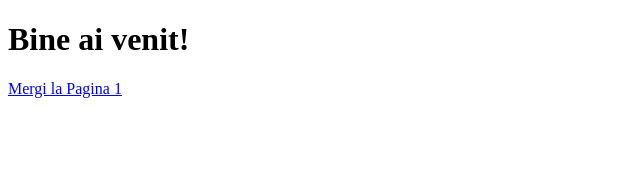
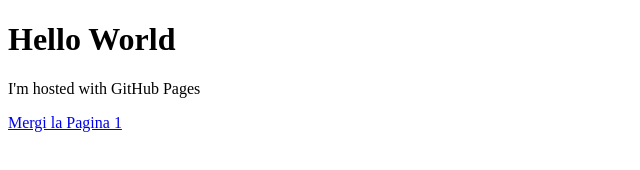
Before and after one commit to savu127/savu1272, a plain HTML site: page index.html in a window 1280 px wide. Shown: the whole page, without its empty margins (0-640 px from the left). Drawn offline with Linux system fonts and the light colour scheme.

Commit message:
Update index.html

```diff
--- a/index.html
+++ b/index.html
@@ -5,7 +5,8 @@
     <title>Pagina Principală</title>
 </head>
 <body>
-    <h1>Bine ai venit!</h1>
+    <h1>Hello World</h1>
+    <p>I'm hosted with GitHub Pages</p>
     <a href="pagina1.html">Mergi la Pagina 1</a>
 </body>
 </html>
```
